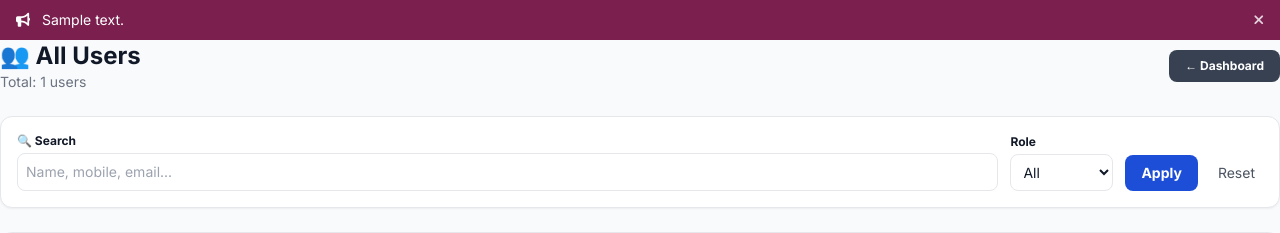
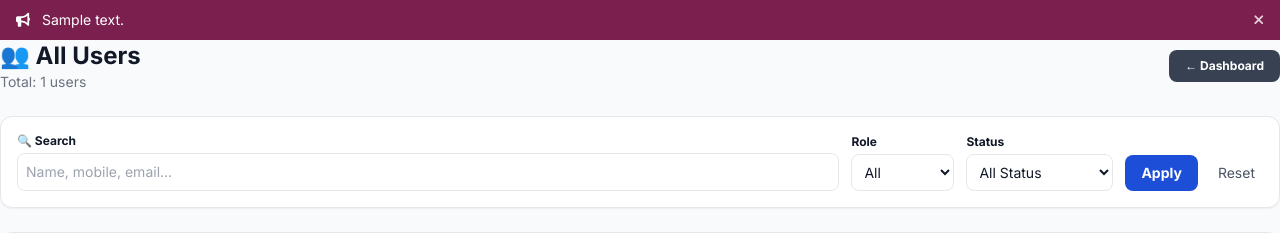
Before and after one commit to shreeshyamevents/vhaymandap1, a Python web app: template templates/admin/users.html in a window 1280 px wide. Shown: the part 105-338 px from the top of the page. Run offline with Jinja, Linux system fonts and the light colour scheme; the template is opened without the code that fills it: most values are stand-ins (such as "Sample title", 1, 10 or a date in 2020); some libraries are stand-ins or nearby versions; some web fonts are replaced.

Commit message:
Add status filter to user management form

```diff
--- a/templates/admin/users.html
+++ b/templates/admin/users.html
@@ -25,6 +25,14 @@
                 <option value="admin" {% if role_filter == 'admin' %}selected{% endif %}>Admin</option>
                 <option value="vendor" {% if role_filter == 'vendor' %}selected{% endif %}>Vendor</option>
                 <option value="customer" {% if role_filter == 'customer' %}selected{% endif %}>Customer</option>
+            </select>
+        </div>
+        <div>
+            <label class="block text-xs font-bold mb-1">Status</label>
+            <select name="blocked" class="border rounded-lg p-2 text-sm bg-white">
+                <option value="" {% if not blocked_filter %}selected{% endif %}>All Status</option>
+                <option value="active" {% if blocked_filter == 'active' %}selected{% endif %}>✅ Active Only</option>
+                <option value="blocked" {% if blocked_filter == 'blocked' %}selected{% endif %}>🚫 Blocked Only</option>
             </select>
         </div>
         <button type="submit" class="bg-blue-700 text-white font-bold px-4 py-2 rounded-lg text-sm hover:bg-blue-600">Apply</button>
```
